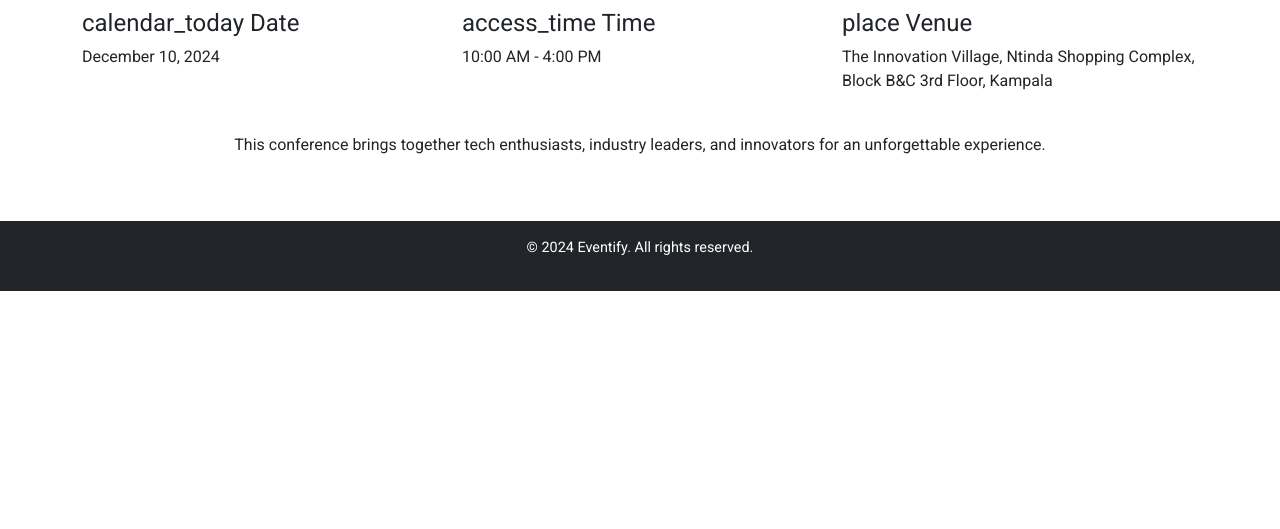
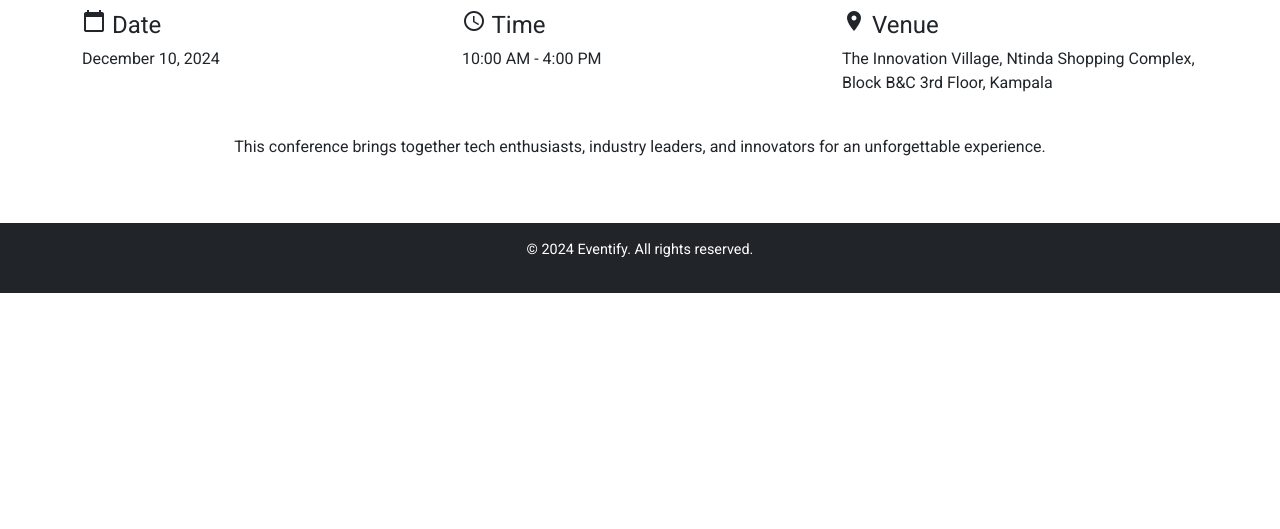
Before and after one commit to NASSER-K/event-invitation-site, a plain HTML site: page index.html in a window 1280 px wide. Shown: the part 271-800 px from the top of the page. Drawn offline with Linux system fonts and the light colour scheme.

Commit message:
Added icons

```diff
--- a/index.html
+++ b/index.html
@@ -9,6 +9,8 @@
       href="https://fonts.googleapis.com/css2?family=Roboto:wght@400;700&display=swap"
       rel="stylesheet"
     />
+    <!-- Google Material Icons -->
+    <link href="https://fonts.googleapis.com/icon?family=Material+Icons" rel="stylesheet">
     <!-- Bootstrap CSS -->
     <link rel="stylesheet" href="css/bootstrap.min.css" />
     <!-- Custom CSS -->
```
